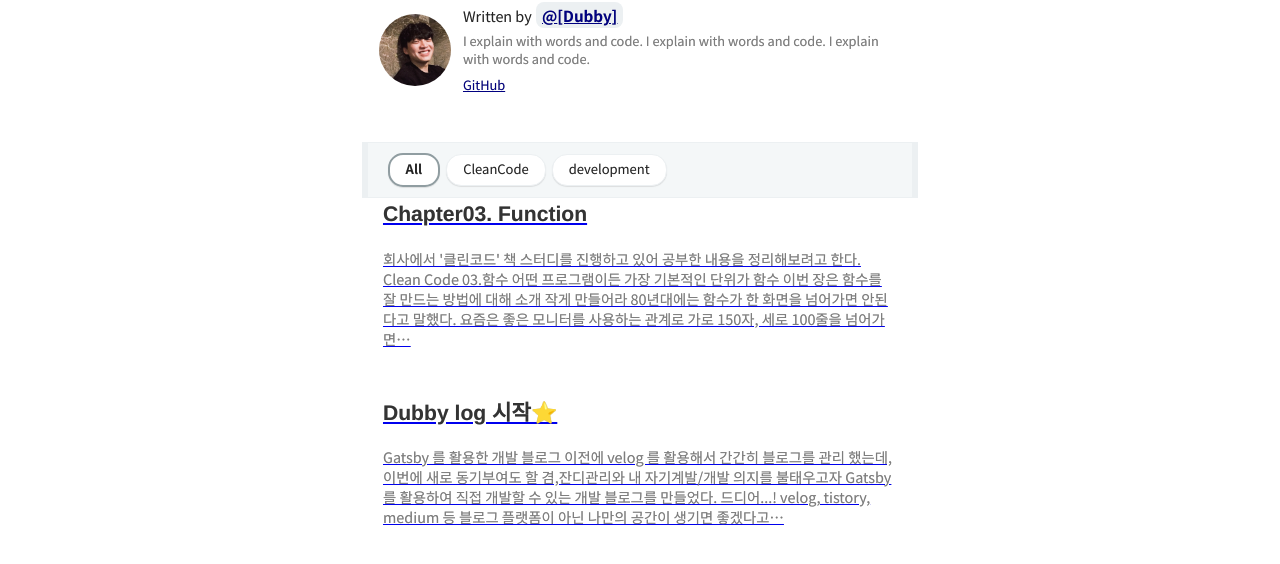
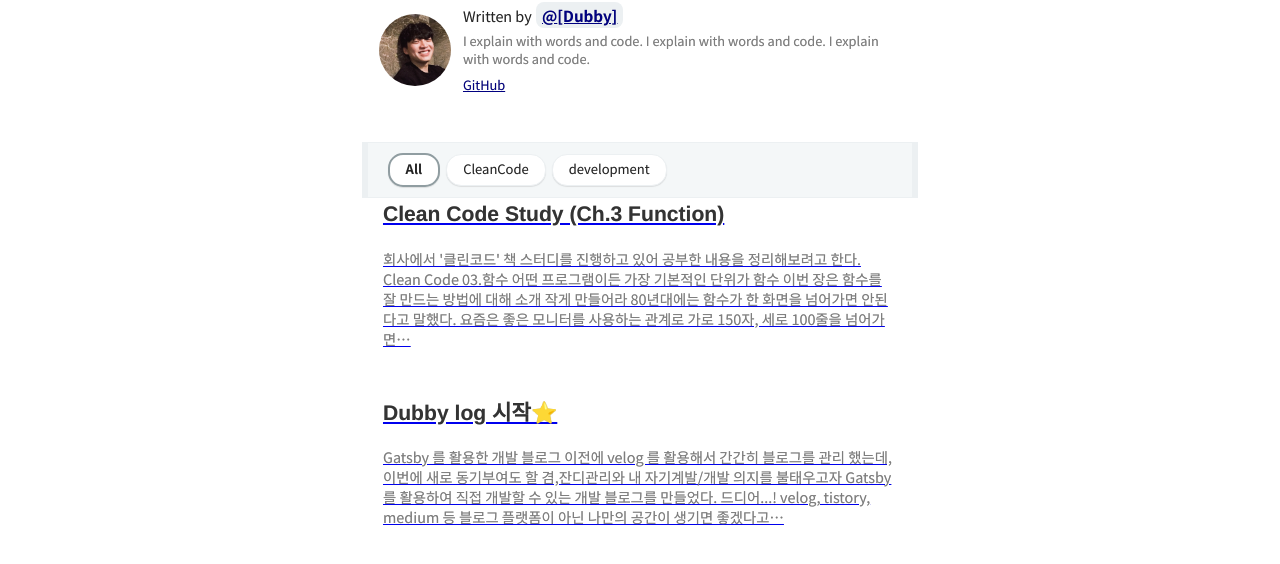
Before and after one commit to devdubby/devdubby.github.io, a Gatsby site: page / in a window 1280 px wide. Shown: the part 198-762 px from the top of the page. Built offline with nearby package versions, Linux system fonts and the light colour scheme; Gatsby itself is replaced by a stand-in of ours; some packages are replaced by stand-ins of ours; what typography-theme-github would draw is missing.

Commit message:
Change Ch.3 posting title

```diff
--- a/content/blog/CleanCode/chapter03.-function.md
+++ b/content/blog/CleanCode/chapter03.md
@@ -1,5 +1,5 @@
 ---
-title: Chapter03. Function
+title: Clean Code Study (Ch.3 Function)
 date: 2021-07-19 22:07:43
 category: CleanCode
 thumbnail: { './images/clean-code-thumbnail.jpeg' }
```
